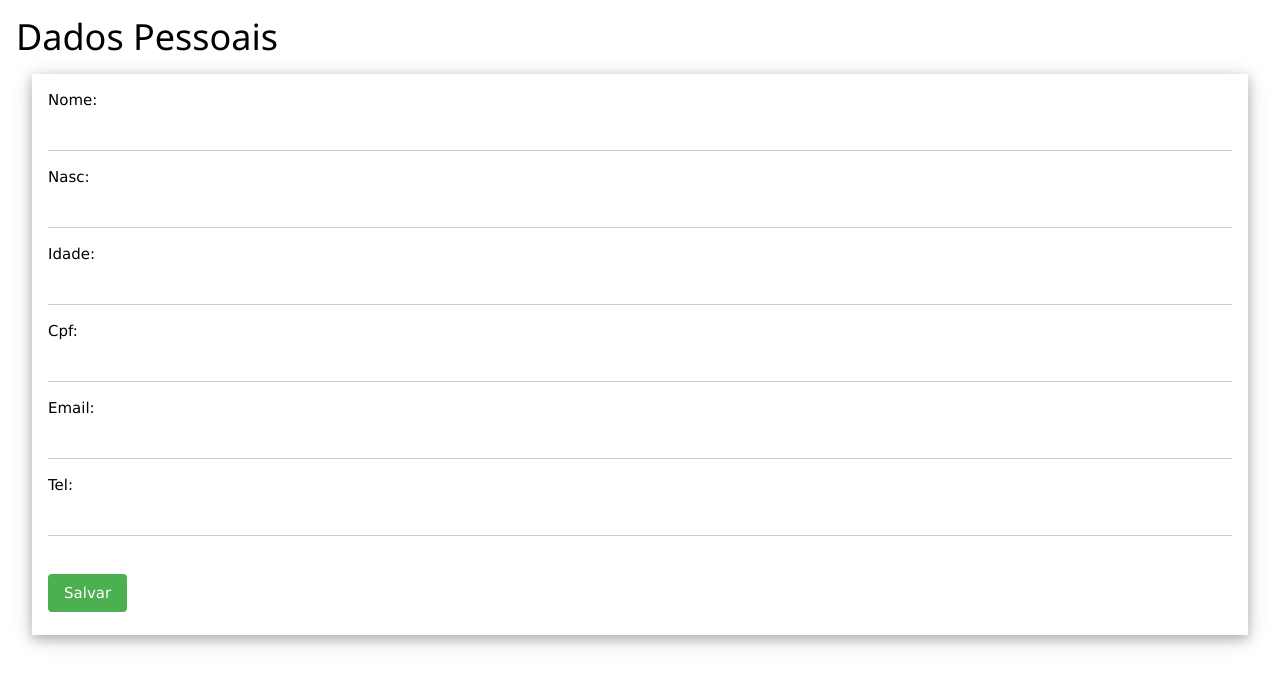
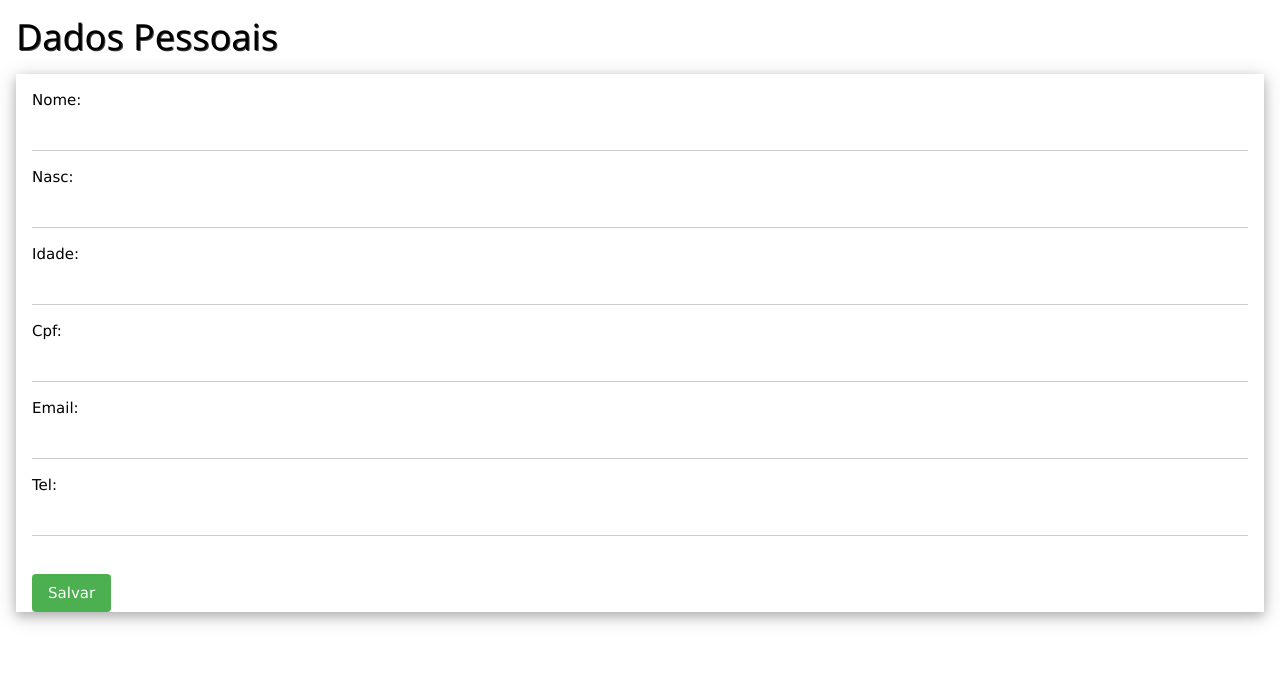
Before and after one commit to brenothales/CRUD, a Django app: page /new in a window 1280 px wide. Shown: the top 686 px of the page. Run offline with Django 3.2, Linux system fonts and the light colour scheme.

Commit message:
Update products-form.html

```diff
--- a/products/templates/products-form.html
+++ b/products/templates/products-form.html
@@ -10,29 +10,22 @@
     <link rel="stylesheet" href="{% static 'css/w3.css' %}">
 </head>
 
-<body  class="w3-">
+<body>
     <div class="w3-container ">
-        <h1>Dados Pessoais</h1>
+        <h1  style="text-shadow:1px 1px 0 #444">Dados Pessoais</h1>
+        <form  class="w3-container w3-card-4 "  method="POST">
 
-     <div class="w3-container ">
-
-         <form  class="w3-container w3-card-4"  method="POST">
             {% csrf_token %}
-
             {{ form.as_p }}
 
             <br>
 
-        <button class="w3-button w3-green  w3-round" type="submit">Salvar</button>   {% if product %}
+            <button class="w3-button w3-green w3-round" type="submit">Salvar</button>   {% if product %}
             <button class="w3-button w3-green w3-round" ><a href="{% url 'delete_product' product.id %}">Deletar</a></button>
-
+            <br>
 
             {% endif %}
         <br>
-             <br>
         </form>
     </div>
-
-
-    </div>
 </body>
```
Lines whose indentation alone changed are shown as unchanged.
